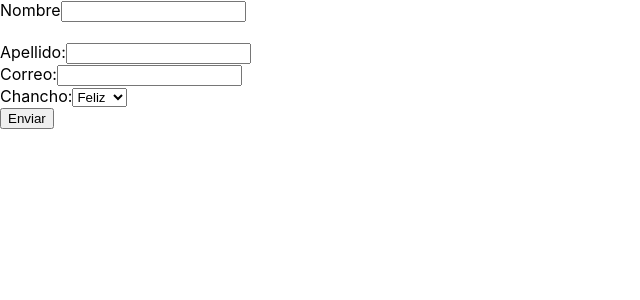
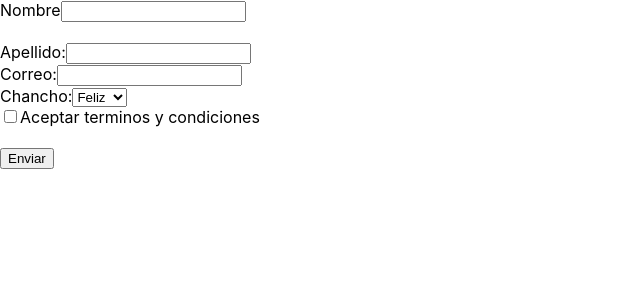
Before and after one commit to Rubenmt93/Reack-formik, a React (Create React App) app: page / in a window 1280 px wide. Shown: the top 300 px of the page, without its empty margins (0-640 px from the left). Built offline with nearby package versions, Linux system fonts and the light colour scheme.

Commit message:
checkBox custom component with formik

```diff
--- a/src/App.js
+++ b/src/App.js
@@ -1,4 +1,5 @@
 import { Formik, Form, Field, ErrorMessage } from "formik"
+import CheckBox from "./components/CheckBox"
 import TextInput from './components/TextInput'
 const validate = (values) => {
   const errors ={}
@@ -47,6 +48,9 @@ function App() {
             <option value='chanchito triste'> Triste</option>
           </Field>
 
+          <CheckBox name='accept'>
+            Aceptar terminos y condiciones
+          </CheckBox>
           <br/>
           <button type='submit'>Enviar</button>
          </Form>
--- /dev/null
+++ b/src/components/CheckBox.js
@@ -0,0 +1,17 @@
+import { useField } from 'formik'
+const CheckBox = ({children, ...props}) => {
+  const[field, meta] = useField({...props, type: 'checkbox'})
+  return (
+    <div>
+        <label>
+            <input type="checkbox" {...field}{...props}/>
+            {children}
+
+        </label>
+        {meta.touched && meta.error ? <div className='error'>{meta.error}</div> : null}
+
+    </div>
+  )
+}
+
+export default CheckBox
```
